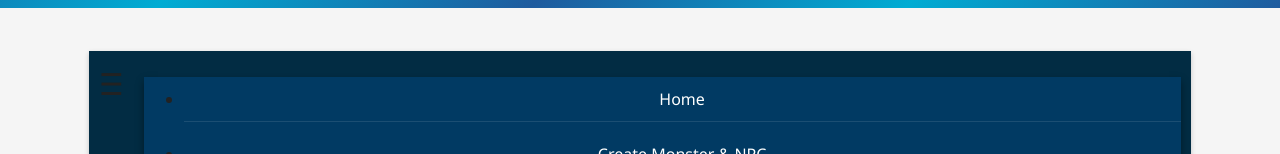
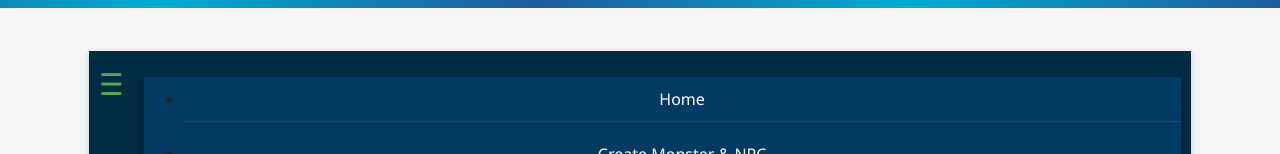
Before and after one commit to alessandriLuca/dndtool, a React (Vite) app: page /#/ in a window 1280 px wide. Shown: the part 262-416 px from the top of the page. Built offline with nearby package versions, Linux system fonts and the light colour scheme; a web font is replaced by a local one.

Commit message:
automatic push

```diff
--- a/src/Home.css
+++ b/src/Home.css
@@ -58,8 +58,3 @@ th {
   font-size: 16px;
   margin-top: 10px;
 }
-
-/* Ensure all text is set to very dark gray, unless otherwise specified */
-* {
-  color: #222; /* Very dark gray */
-}
```
